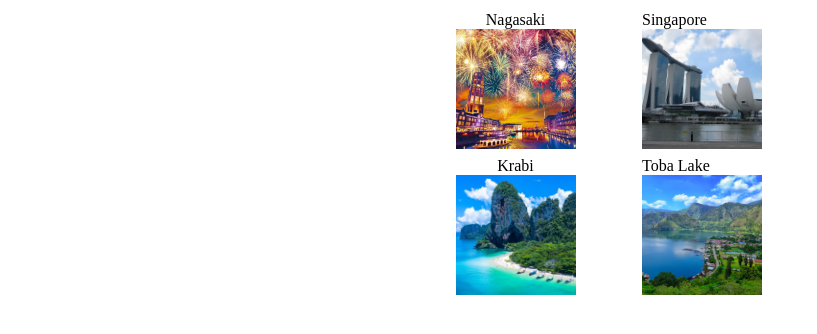
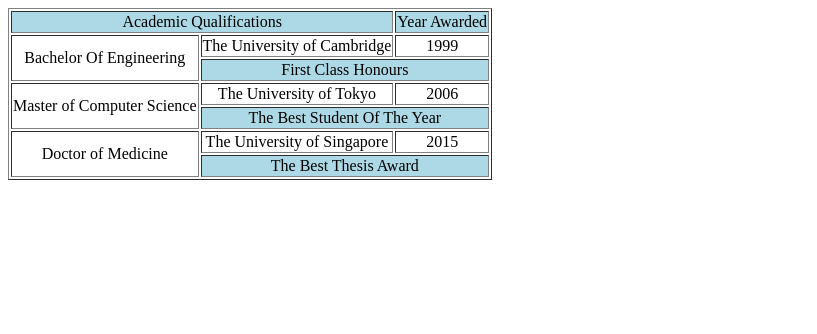
Before and after one commit to kingyip5/L5H2, a Flask app: page / in a window 1280 px wide. Shown: the top 334 px of the page, without its empty margins (0-817 px from the left). Run offline with Flask 2, Linux system fonts and the light colour scheme.

Commit message:
Add files via upload

```diff
--- a/app/templates/index.html
+++ b/app/templates/index.html
@@ -1,16 +1,29 @@
 <!DOCTYPE html>
-<html>
 <head>
+<body>
+<table border="1">
+    <tr>
+<td colspan="2" align="center" bgcolor="lightblue">Academic Qualifications</td><td colspan="1" align="center" bgcolor="lightblue">Year Awarded</td>
+    </tr>
+    <tr>
+<td rowspan="2" colspan="1" align="center">Bachelor Of Engineering</td><td colspan="1" align="center">The University of Cambridge</td><td colspan="1" align="center">1999</td>
+    </tr>
+    <tr>
+<td colspan="2" bgcolor="lightblue" align="center">First Class Honours</td>
+    </tr>
+    <tr>
+<td rowspan="2" colspan="1" align="center">Master of Computer Science</td><td colspan="1" align="center">The University of Tokyo</td><td colspan="1" align="center">2006</td>
+    </tr>
+    <tr>
+<td colspan="2" bgcolor="lightblue" align="center">The Best Student Of The Year</td>
+    </tr>
+    <tr>
+<td rowspan="2" colspan="1" align="center">Doctor of Medicine</td><td colspan="1" align="center">The University of Singapore</td><td colspan="1" align="center">2015</td>
+    </tr>
+    <tr>
+<td colspan="2" bgcolor="lightblue" align="center">The Best Thesis Award</td>
+    </tr>
+</table>
+</body>
 </head>
-<body>
-<center>
-    <table boder="1" width="500">
-<tr>
-<td align="center">Nagasaki<br><img src="/static/Nagasaki.jpg" width="120"></td align='center'><td>Singapore<br><img src="/static/SG.jpg" width="120"></td>
-</tr>
-<tr>
-<td align="center">Krabi<br><img src="/static/Krabi.jpg" width="120"></td><td>Toba Lake<br><img src="/static/TobaLake.jpg" width="120"></td>
-</tr>
-</center>
-</body>
 </html>
```
